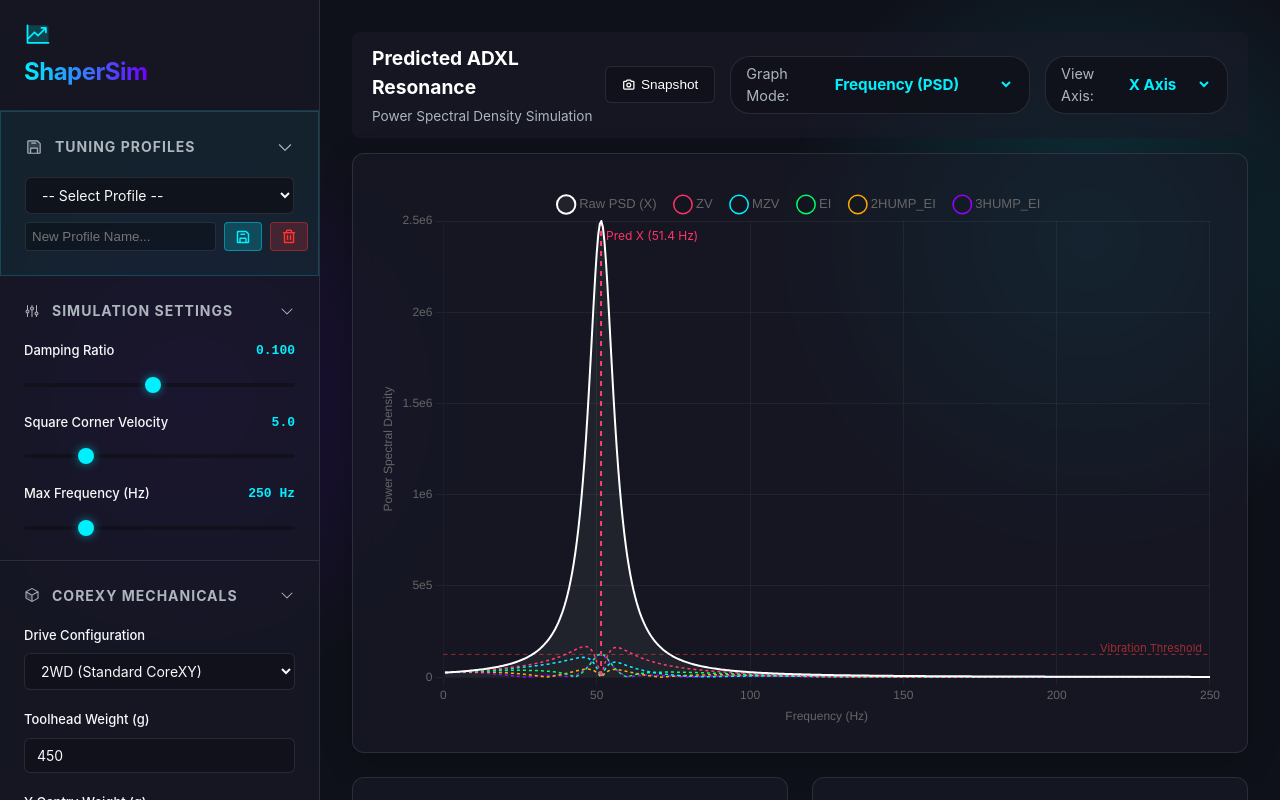
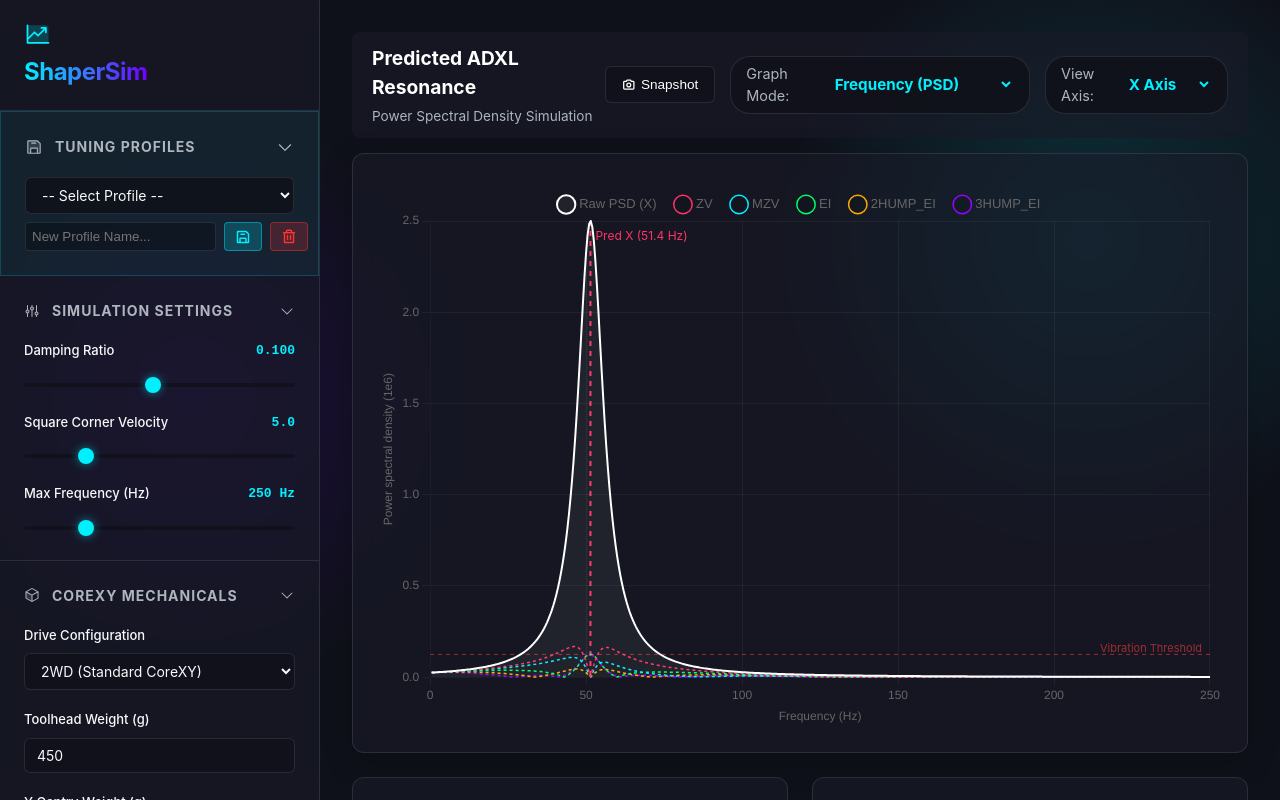
Before and after one commit to Jumpybeetroot/shaper-sim, a React (Vite) app in the folder shaper-sim-react/: page / in a window 1280 px wide. Built offline with nearby package versions, Linux system fonts and the light colour scheme.

Commit message:
style: Perfectly match Klipper's Matplotlib Y-axis scale formatting with global exponent multiplier

```diff
--- a/shaper-sim-react/src/App.tsx
+++ b/shaper-sim-react/src/App.tsx
@@ -241,6 +241,20 @@ function App() {
 
   const chartOptions = useMemo(() => {
     const isStep = graphMode === 'step';
+
+    // Calculate Matplotlib-style scientific exponent for the Y-axis
+    let psdExponent = 0;
+    if (!isStep) {
+      const activePsd = viewAxis === 'x' ? psdX : psdY;
+      let maxVal = 0;
+      for (let i = 0; i < activePsd.length; i++) {
+        if (activePsd[i] > maxVal) maxVal = activePsd[i] as number;
+      }
+      if (maxVal > 0) {
+        psdExponent = Math.floor(Math.log10(maxVal));
+      }
+    }
+
     return {
       responsive: true,
       maintainAspectRatio: false,
@@ -277,27 +291,25 @@ function App() {
           grid: { color: 'rgba(255, 255, 255, 0.05)' }
         },
         y: {
-          title: { display: true, text: isStep ? 'Position (Step Response)' : 'Power Spectral Density' },
+          title: {
+              display: true,
+              text: isStep ? 'Position (Step Response)' : `Power spectral density (1e${psdExponent})`
+          },
           beginAtZero: true,
           grid: { color: 'rgba(255, 255, 255, 0.05)' },
           ticks: {
             callback: function(value: any) {
               if (isStep) return value.toFixed(2);
-              if (value === 0) return '0';
+              if (value === 0) return '0.0';
 
-              // Format to Klipper's cleaner scientific notation (e.g. 1.5e6 or 2e6 instead of 2.0e+6)
-              let str = value.toExponential(1);
-              str = str.replace('+0', '').replace('+', ''); // remove +0 or + signs
-              if (str.includes('.0e')) {
-                  str = str.replace('.0e', 'e');
-              }
-              return str;
+              // Matplotlib style: value divided by the global axis exponent
+              return (value / Math.pow(10, psdExponent)).toFixed(1);
             }
           }
         }
       }
     };
-  }, [state.maxX, graphMode]);
+  }, [state.maxX, graphMode, viewAxis, psdX, psdY]);
 
   const chartParamsRef = useRef({ predX, predY, viewAxis, psdX, psdY, graphMode });
   chartParamsRef.current = { predX, predY, viewAxis, psdX, psdY, graphMode };
```
